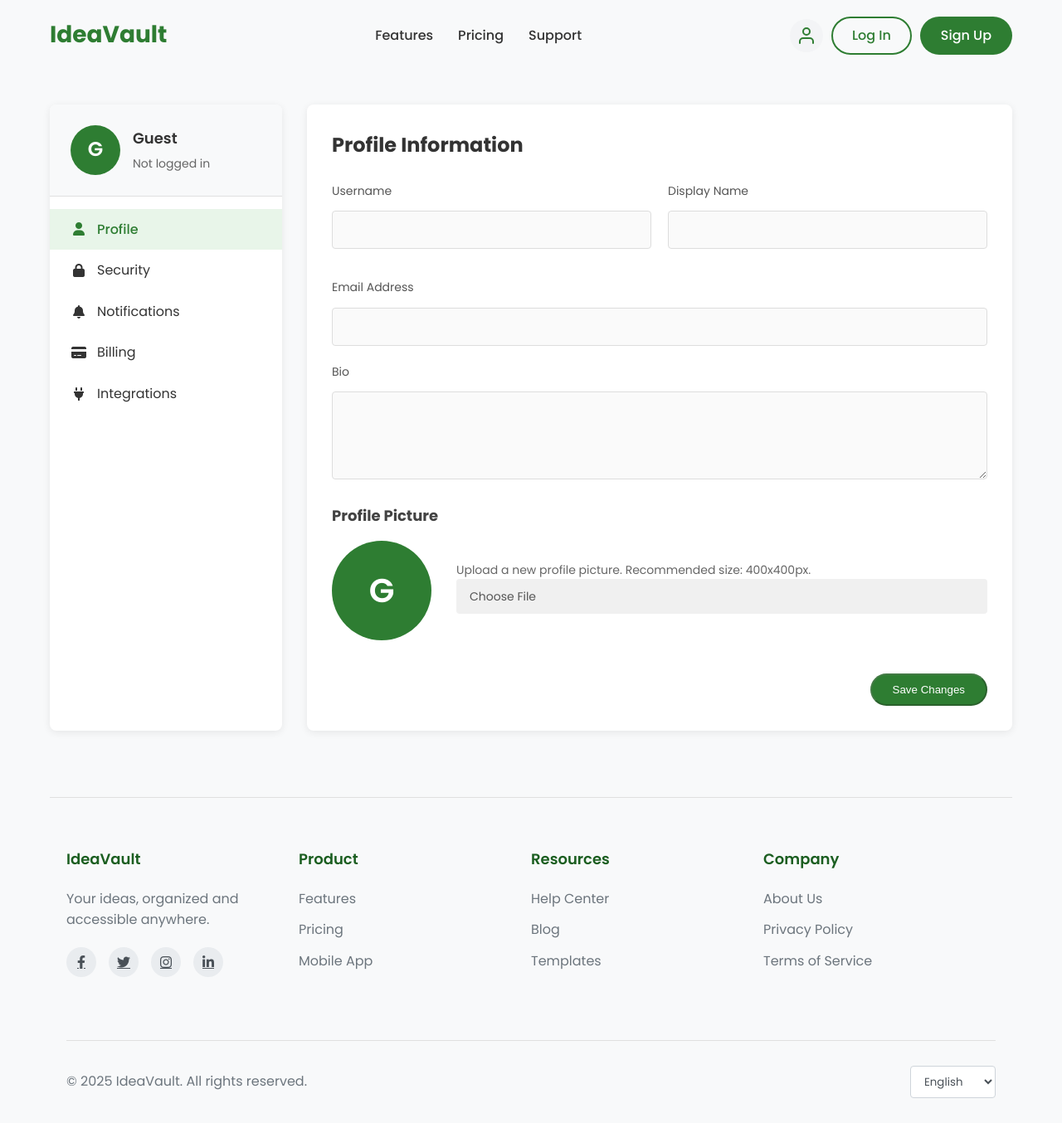
After one commit to MrGamePLAY1/notes, a Flask app: page /account in a window 1280 px wide. The commit adds this page. Shown: the whole page at 83% size. Run offline with Flask 3, Linux system fonts and the light colour scheme; some libraries are stand-ins or nearby versions.

Commit message:
* Added link to account page

```diff
--- a/server.py
+++ b/server.py
@@ -48,6 +48,10 @@ def index():
 @app.route("/notes")
 def notes():
     return render_template("notes.html")
+
+@app.route("/account")
+def account():
+    return render_template("account.html")
 
 # Terms of Service page
 @app.route("/terms")
--- a/static/styles/main.css
+++ b/static/styles/main.css
@@ -570,3 +570,341 @@ button.btn-primary {
 .account-icon svg {
     stroke: #2e7d32 !important; /* This is green, not blue */
 }
+
+/* Account page styles */
+.account-container {
+    display: flex;
+    margin: 40px 0;
+    gap: 30px;
+}
+
+.account-sidebar {
+    flex: 0 0 280px;
+    background-color: #fff;
+    border-radius: 8px;
+    box-shadow: 0 2px 10px rgba(0, 0, 0, 0.08);
+    overflow: hidden;
+}
+
+.account-user-info {
+    padding: 25px;
+    background-color: #f8f9fa;
+    display: flex;
+    align-items: center;
+    gap: 15px;
+    border-bottom: 1px solid #e0e0e0;
+}
+
+.account-avatar {
+    width: 60px;
+    height: 60px;
+    border-radius: 50%;
+    overflow: hidden;
+    background-color: #e5e7eb;
+    display: flex;
+    align-items: center;
+    justify-content: center;
+}
+
+.account-avatar img {
+    width: 100%;
+    height: 100%;
+    object-fit: cover;
+}
+
+.avatar-placeholder {
+    width: 100%;
+    height: 100%;
+    background-color: #2e7d32;
+    color: white;
+    display: flex;
+    align-items: center;
+    justify-content: center;
+    font-size: 24px;
+    font-weight: 600;
+}
+
+.avatar-placeholder.large {
+    width: 120px;
+    height: 120px;
+    font-size: 40px;
+}
+
+.account-user-details h3 {
+    margin: 0 0 5px 0;
+    font-size: 18px;
+    font-weight: 600;
+}
+
+.account-user-details p {
+    margin: 0;
+    color: #666;
+    font-size: 14px;
+}
+
+.account-nav {
+    padding: 15px 0;
+}
+
+.account-nav-item {
+    display: flex;
+    align-items: center;
+    padding: 12px 25px;
+    color: #333;
+    text-decoration: none;
+    transition: all 0.2s ease;
+}
+
+.account-nav-item:hover {
+    background-color: #f5f5f5;
+}
+
+.account-nav-item.active {
+    background-color: #e8f5e9;
+    color: #2e7d32;
+    font-weight: 500;
+}
+
+.account-nav-item i {
+    margin-right: 12px;
+    width: 20px;
+    text-align: center;
+}
+
+.account-nav-item.logout {
+    border-top: 1px solid #e0e0e0;
+    margin-top: 10px;
+    color: #d32f2f;
+}
+
+.account-nav-item.logout:hover {
+    background-color: #ffebee;
+}
+
+.account-content {
+    flex: 1;
+    background-color: #fff;
+    border-radius: 8px;
+    box-shadow: 0 2px 10px rgba(0, 0, 0, 0.08);
+    padding: 30px;
+}
+
+.account-section {
+    display: none;
+}
+
+.account-section.active {
+    display: block;
+}
+
+.account-section h2 {
+    margin-top: 0;
+    margin-bottom: 25px;
+    font-size: 24px;
+    color: #333;
+}
+
+.section-subtitle {
+    font-size: 18px;
+    margin: 30px 0 15px;
+    color: #424242;
+}
+
+.account-form .form-row {
+    display: flex;
+    gap: 20px;
+    margin-bottom: 15px;
+}
+
+.account-form .form-group {
+    flex: 1;
+    margin-bottom: 20px;
+}
+
+.account-form label {
+    display: block;
+    margin-bottom: 8px;
+    font-size: 14px;
+    color: #555;
+}
+
+.account-form input,
+.account-form textarea {
+    width: 100%;
+    padding: 12px;
+    border: 1px solid #ddd;
+    border-radius: 4px;
+    font-family: 'Poppins', sans-serif;
+    transition: border-color 0.3s;
+}
+
+.account-form input:focus,
+.account-form textarea:focus {
+    outline: none;
+    border-color: #2e7d32;
+}
+
+.form-actions {
+    margin-top: 30px;
+    display: flex;
+    justify-content: flex-end;
+}
+
+.profile-picture-section {
+    display: flex;
+    gap: 30px;
+    align-items: center;
+}
+
+.current-picture {
+    width: 120px;
+    height: 120px;
+    border-radius: 50%;
+    overflow: hidden;
+    background-color: #f0f0f0;
+}
+
+.current-picture img {
+    width: 100%;
+    height: 100%;
+    object-fit: cover;
+}
+
+.picture-upload {
+    flex: 1;
+}
+
+.picture-upload p {
+    margin-top: 0;
+    color: #666;
+    font-size: 14px;
+}
+
+.picture-upload input[type="file"] {
+    display: none;
+}
+
+.file-upload-btn {
+    display: inline-block;
+    padding: 10px 16px;
+    background-color: #f0f0f0;
+    color: #333;
+    border-radius: 4px;
+    cursor: pointer;
+    transition: all 0.3s;
+}
+
+.file-upload-btn:hover {
+    background-color: #e0e0e0;
+}
+
+.two-factor-section {
+    display: flex;
+    justify-content: space-between;
+    align-items: center;
+    padding: 15px;
+    background-color: #f8f9fa;
+    border-radius: 6px;
+}
+
+.status-badge {
+    display: inline-block;
+    padding: 4px 8px;
+    border-radius: 4px;
+    font-size: 12px;
+    font-weight: 500;
+}
+
+.status-badge.active {
+    background-color: #e8f5e9;
+    color: #2e7d32;
+}
+
+.status-badge.inactive {
+    background-color: #f5f5f5;
+    color: #757575;
+}
+
+.btn-outline {
+    background-color: transparent;
+    border: 1px solid #2e7d32;
+    color: #2e7d32;
+}
+
+.btn-outline:hover {
+    background-color: #f1f8f1;
+}
+
+.sessions-list {
+    margin-top: 15px;
+}
+
+.session-item {
+    display: flex;
+    justify-content: space-between;
+    align-items: center;
+    padding: 15px;
+    border-radius: 6px;
+    margin-bottom: 10px;
+    background-color: #f8f9fa;
+}
+
+.session-item.current {
+    background-color: #e8f5e9;
+}
+
+.session-info {
+    display: flex;
+    align-items: center;
+    gap: 15px;
+}
+
+.session-info i {
+    font-size: 20px;
+    color: #555;
+}
+
+.session-device {
+    margin: 0 0 5px 0;
+    font-weight: 500;
+}
+
+.session-details {
+    margin: 0;
+    font-size: 13px;
+    color: #666;
+}
+
+.current-badge {
+    padding: 4px 10px;
+    background-color: #2e7d32;
+    color: white;
+    border-radius: 4px;
+    font-size: 12px;
+    font-weight: 500;
+}
+
+/* Responsive styles */
+@media (max-width: 900px) {
+    .account-container {
+        flex-direction: column;
+    }
+
+    .account-sidebar {
+        flex: 0 0 auto;
+    }
+
+    .account-form .form-row {
+        flex-direction: column;
+        gap: 0;
+    }
+
+    .profile-picture-section {
+        flex-direction: column;
+        align-items: flex-start;
+    }
+
+    .current-picture {
+        margin-bottom: 20px;
+    }
+}
--- /dev/null
+++ b/templates/account.html
@@ -0,0 +1,282 @@
+<!DOCTYPE html>
+<html lang="en">
+<head>
+    <meta charset="UTF-8">
+    <meta name="viewport" content="width=device-width, initial-scale=1.0">
+    <title>My Account - IdeaVault</title>
+    <link rel="stylesheet" href="https://fonts.googleapis.com/css2?family=Poppins:wght@300;400;500;600;700&display=swap">
+    <link rel="stylesheet" href="https://cdnjs.cloudflare.com/ajax/libs/font-awesome/6.0.0-beta3/css/all.min.css">
+    <link rel="stylesheet" href="{{ url_for('static', filename='styles/main.css') }}">
+    <link rel="stylesheet" href="{{ url_for('static', filename='styles/account.css') }}">
+</head>
+<body>
+    <div class="container">
+        <header>
+            <a href="{{ url_for('index') }}" style="text-decoration: none;">
+                <div class="logo">IdeaVault</div>
+            </a>
+            <nav class="nav-links">
+                <a href="#">Features</a>
+                <a href="#">Pricing</a>
+                <a href="#">Support</a>
+            </nav>
+            <div class="auth-section">
+                <a href="{{ url_for('account') }}" class="account-icon-link active" title="My Account">
+                    <div class="account-icon">
+                        <svg xmlns="http://www.w3.org/2000/svg" viewBox="0 0 24 24" width="24" height="24" fill="none" stroke="currentColor" stroke-width="2" stroke-linecap="round" stroke-linejoin="round">
+                            <path d="M20 21v-2a4 4 0 0 0-4-4H8a4 4 0 0 0-4 4v2"></path>
+                            <circle cx="12" cy="7" r="4"></circle>
+                        </svg>
+                    </div>
+                </a>
+                {% if user %}
+                <a href="{{ url_for('logout') }}" class="btn btn-secondary">Log Out</a>
+                {% else %}
+                <a href="{{ url_for('login') }}" class="btn btn-secondary">Log In</a>
+                <a href="{{ url_for('signup') }}" class="btn btn-primary">Sign Up</a>
+                {% endif %}
+            </div>
+        </header>
+
+        <div class="account-container">
+            <div class="account-sidebar">
+                <div class="account-user-info">
+                    <div class="account-avatar">
+                        {% if user and user.avatar %}
+                            <img src="{{ user.avatar }}" alt="{{ user.username }}">
+                        {% else %}
+                            <div class="avatar-placeholder">
+                                {% if user %}
+                                    {{ user.username[0]|upper }}
+                                {% else %}
+                                    G
+                                {% endif %}
+                            </div>
+                        {% endif %}
+                    </div>
+                    <div class="account-user-details">
+                        <h3>{{ user.username if user else 'Guest' }}</h3>
+                        <p>{{ user.email if user else 'Not logged in' }}</p>
+                    </div>
+                </div>
+
+                <nav class="account-nav">
+                    <a href="#profile" class="account-nav-item active">
+                        <i class="fas fa-user"></i>
+                        <span>Profile</span>
+                    </a>
+                    <a href="#security" class="account-nav-item">
+                        <i class="fas fa-lock"></i>
+                        <span>Security</span>
+                    </a>
+                    <a href="#notifications" class="account-nav-item">
+                        <i class="fas fa-bell"></i>
+                        <span>Notifications</span>
+                    </a>
+                    <a href="#billing" class="account-nav-item">
+                        <i class="fas fa-credit-card"></i>
+                        <span>Billing</span>
+                    </a>
+                    <a href="#integrations" class="account-nav-item">
+                        <i class="fas fa-plug"></i>
+                        <span>Integrations</span>
+                    </a>
+                    {% if user %}
+                    <a href="{{ url_for('logout') }}" class="account-nav-item logout">
+                        <i class="fas fa-sign-out-alt"></i>
+                        <span>Logout</span>
+                    </a>
+                    {% endif %}
+                </nav>
+            </div>
+
+            <div class="account-content">
+                <section id="profile" class="account-section active">
+                    <h2>Profile Information</h2>
+                    <form class="account-form" method="POST" action="#">
+                        <div class="form-row">
+                            <div class="form-group">
+                                <label for="username">Username</label>
+                                <input type="text" id="username" name="username" value="{{ user.username if user else '' }}" {% if not user %}disabled{% endif %}>
+                            </div>
+                            <div class="form-group">
+                                <label for="display_name">Display Name</label>
+                                <input type="text" id="display_name" name="display_name" value="{{ user.display_name if user and user.display_name else '' }}" {% if not user %}disabled{% endif %}>
+                            </div>
+                        </div>
+
+                        <div class="form-group">
+                            <label for="email">Email Address</label>
+                            <input type="email" id="email" name="email" value="{{ user.email if user else '' }}" {% if not user %}disabled{% endif %}>
+                        </div>
+
+                        <div class="form-group">
+                            <label for="bio">Bio</label>
+                            <textarea id="bio" name="bio" rows="4" {% if not user %}disabled{% endif %}>{{ user.bio if user and user.bio else '' }}</textarea>
+                        </div>
+
+                        <h3 class="section-subtitle">Profile Picture</h3>
+                        <div class="profile-picture-section">
+                            <div class="current-picture">
+                                {% if user and user.avatar %}
+                                    <img src="{{ user.avatar }}" alt="Profile Picture">
+                                {% else %}
+                                    <div class="avatar-placeholder large">
+                                        {% if user %}
+                                            {{ user.username[0]|upper }}
+                                        {% else %}
+                                            G
+                                        {% endif %}
+                                    </div>
+                                {% endif %}
+                            </div>
+                            <div class="picture-upload">
+                                <p>Upload a new profile picture. Recommended size: 400x400px.</p>
+                                <input type="file" id="avatar" name="avatar" accept="image/*" {% if not user %}disabled{% endif %}>
+                                <label for="avatar" class="file-upload-btn">Choose File</label>
+                            </div>
+                        </div>
+
+                        <div class="form-actions">
+                            <button type="submit" class="btn btn-primary" {% if not user %}disabled{% endif %}>Save Changes</button>
+                        </div>
+                    </form>
+                </section>
+
+                <section id="security" class="account-section">
+                    <h2>Security Settings</h2>
+                    <form class="account-form" method="POST" action="#">
+                        <h3 class="section-subtitle">Change Password</h3>
+                        <div class="form-group">
+                            <label for="current_password">Current Password</label>
+                            <input type="password" id="current_password" name="current_password" {% if not user %}disabled{% endif %}>
+                        </div>
+
+                        <div class="form-row">
+                            <div class="form-group">
+                                <label for="new_password">New Password</label>
+                                <input type="password" id="new_password" name="new_password" {% if not user %}disabled{% endif %}>
+                            </div>
+                            <div class="form-group">
+                                <label for="confirm_password">Confirm New Password</label>
+                                <input type="password" id="confirm_password" name="confirm_password" {% if not user %}disabled{% endif %}>
+                            </div>
+                        </div>
+
+                        <h3 class="section-subtitle">Two-Factor Authentication</h3>
+                        <div class="two-factor-section">
+                            <div class="two-factor-status">
+                                <p>Status: <span class="status-badge inactive">Inactive</span></p>
+                                <p>Two-factor authentication adds an extra layer of security to your account.</p>
+                            </div>
+                            <button type="button" class="btn btn-outline" {% if not user %}disabled{% endif %}>Enable 2FA</button>
+                        </div>
+
+                        <h3 class="section-subtitle">Active Sessions</h3>
+                        <div class="sessions-list">
+                            <div class="session-item current">
+                                <div class="session-info">
+                                    <i class="fas fa-desktop"></i>
+                                    <div>
+                                        <p class="session-device">Windows - Chrome</p>
+                                        <p class="session-details">Current session • Last active now</p>
+                                    </div>
+                                </div>
+                                <span class="current-badge">Current</span>
+                            </div>
+                        </div>
+
+                        <div class="form-actions">
+                            <button type="submit" class="btn btn-primary" {% if not user %}disabled{% endif %}>Update Security Settings</button>
+                        </div>
+                    </form>
+                </section>
+
+                <!-- More sections here (notifications, billing, etc.) -->
+            </div>
+        </div>
+
+        <footer class="site-footer">
+            <div class="container">
+                <div class="footer-content">
+                    <div class="footer-section">
+                        <h3>IdeaVault</h3>
+                        <p>Your ideas, organized and accessible anywhere.</p>
+                        <div class="social-links">
+                            <a href="#" aria-label="Facebook"><i class="fab fa-facebook-f"></i></a>
+                            <a href="#" aria-label="Twitter"><i class="fab fa-twitter"></i></a>
+                            <a href="#" aria-label="Instagram"><i class="fab fa-instagram"></i></a>
+                            <a href="#" aria-label="LinkedIn"><i class="fab fa-linkedin-in"></i></a>
+                        </div>
+                    </div>
+
+                    <div class="footer-section">
+                        <h3>Product</h3>
+                        <ul class="footer-links">
+                            <li><a href="#">Features</a></li>
+                            <li><a href="#">Pricing</a></li>
+                            <li><a href="#">Mobile App</a></li>
+                        </ul>
+                    </div>
+
+                    <div class="footer-section">
+                        <h3>Resources</h3>
+                        <ul class="footer-links">
+                            <li><a href="#">Help Center</a></li>
+                            <li><a href="#">Blog</a></li>
+                            <li><a href="#">Templates</a></li>
+                        </ul>
+                    </div>
+
+                    <div class="footer-section">
+                        <h3>Company</h3>
+                        <ul class="footer-links">
+                            <li><a href="#">About Us</a></li>
+                            <li><a href="{{ url_for('privacy') }}">Privacy Policy</a></li>
+                            <li><a href="{{ url_for('terms') }}">Terms of Service</a></li>
+                        </ul>
+                    </div>
+                </div>
+
+                <div class="footer-bottom">
+                    <p>&copy; 2025 IdeaVault. All rights reserved.</p>
+                    <div class="footer-language">
+                        <select name="language" id="language-selector">
+                            <option value="en">English</option>
+                            <option value="es">Español</option>
+                            <option value="fr">Français</option>
+                        </select>
+                    </div>
+                </div>
+            </div>
+        </footer>
+    </div>
+
+    <script>
+        document.addEventListener('DOMContentLoaded', function() {
+            // Handle tab navigation
+            const navItems = document.querySelectorAll('.account-nav-item');
+            const sections = document.querySelectorAll('.account-section');
+
+            navItems.forEach(item => {
+                item.addEventListener('click', function(e) {
+                    if (this.getAttribute('href').startsWith('#')) {
+                        e.preventDefault();
+
+                        // Get the section id from the href
+                        const sectionId = this.getAttribute('href').substring(1);
+
+                        // Remove active class from all nav items and sections
+                        navItems.forEach(navItem => navItem.classList.remove('active'));
+                        sections.forEach(section => section.classList.remove('active'));
+
+                        // Add active class to clicked nav item and corresponding section
+                        this.classList.add('active');
+                        document.getElementById(sectionId).classList.add('active');
+                    }
+                });
+            });
+        });
+    </script>
+</body>
+</html>
--- a/templates/index.html
+++ b/templates/index.html
@@ -21,7 +21,7 @@
             </nav>
             <div class="auth-section">
                 <!-- Account icon here (before login button) -->
-                <a href="#" class="account-icon-link" title="My Account">
+                <a href="{{ url_for('account') }}" class="account-icon-link" title="My Account">
                     <div class="account-icon">
                         <svg xmlns="http://www.w3.org/2000/svg" viewBox="0 0 24 24" width="24" height="24" fill="none" stroke="currentColor" stroke-width="2" stroke-linecap="round" stroke-linejoin="round">
                             <path d="M20 21v-2a4 4 0 0 0-4-4H8a4 4 0 0 0-4 4v2"></path>
```
